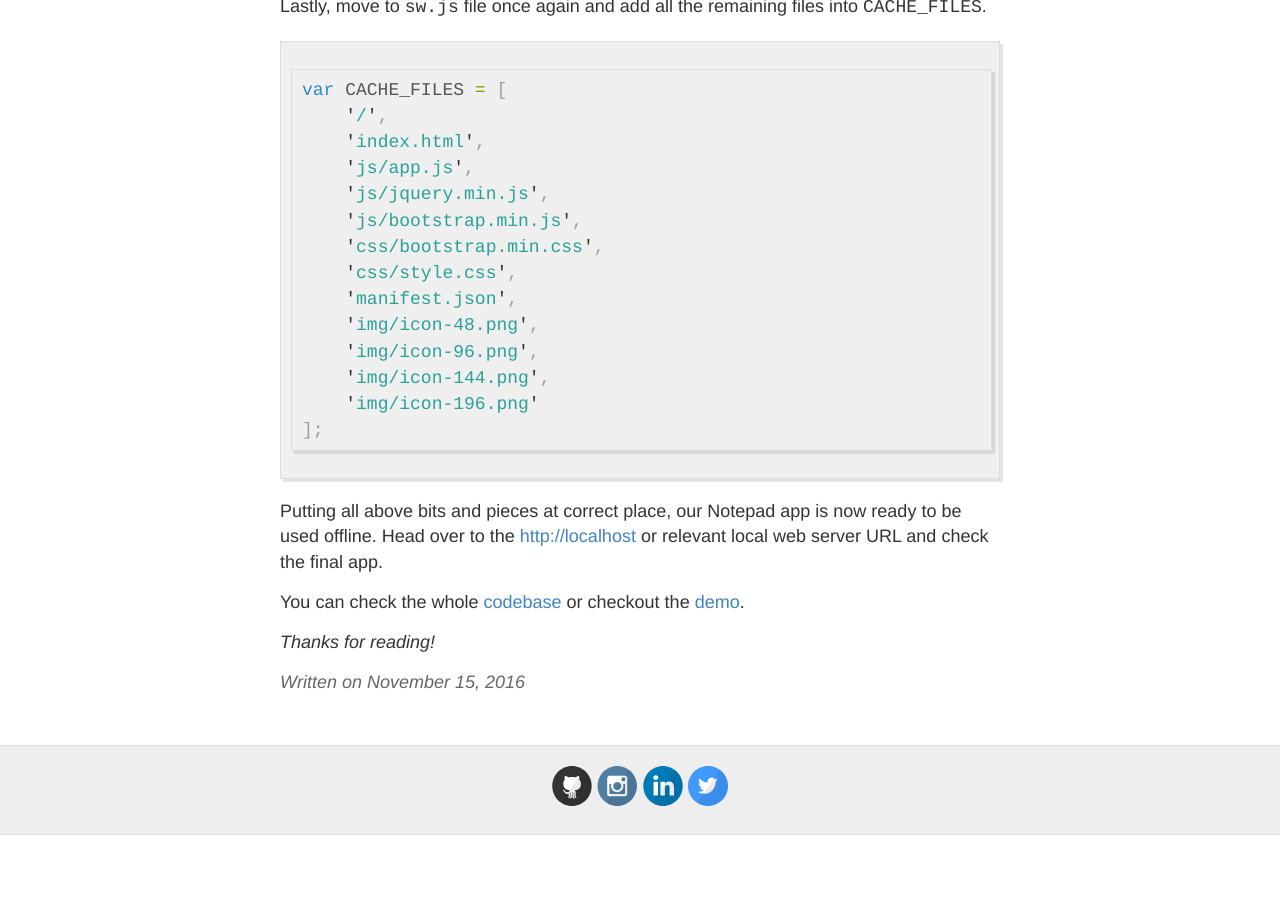
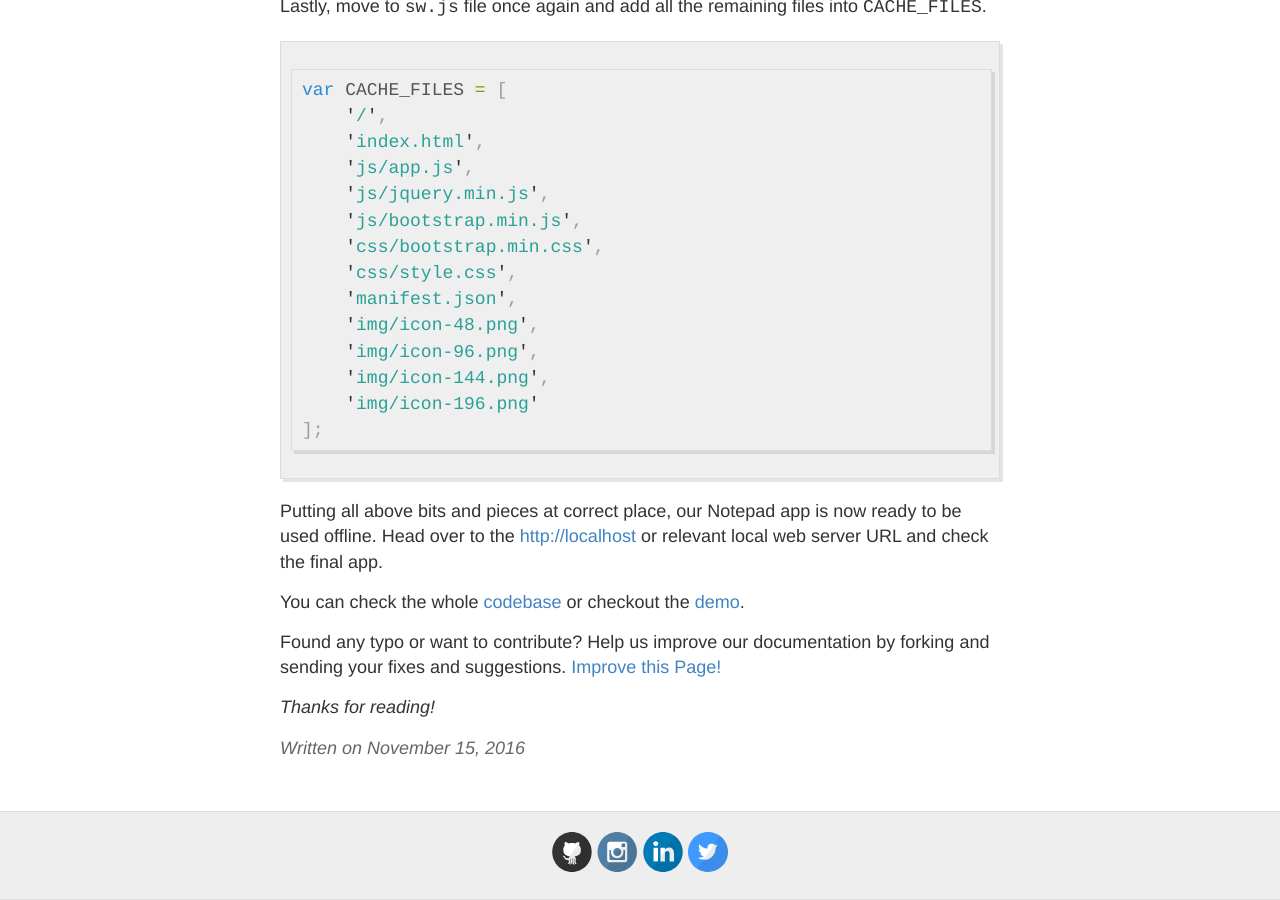
Before and after one commit to varunkumardev/amitmerchant1990.github.io, a Jekyll site: the page built from _posts/2016-11-15-Building-Simple-Offline-Notepad-Using-Service-Worker.md, in a window 1280 px wide and 900 px high, scrolled down 3845 px. Built offline with Jekyll 4.4.1, drawn with Linux system fonts in a browser that asks for light colours; comment, search, counter and statistics services are not loaded; before the commit the page ends 4680 px from its top, so only the background shows below that.

Commit message:
modify post

```diff
--- a/_posts/2016-11-15-Building-Simple-Offline-Notepad-Using-Service-Worker.md
+++ b/_posts/2016-11-15-Building-Simple-Offline-Notepad-Using-Service-Worker.md
@@ -104,4 +104,6 @@ Putting all above bits and pieces at correct place, our Notepad app is now ready
 
 You can check the whole [codebase](https://github.com/amitmerchant1990/notepad) or checkout the [demo](https://www.amitmerchant.com/notepad/).
 
+Found any typo or want to contribute? Help us improve our documentation by forking and sending your fixes and suggestions. [Improve this Page!](https://github.com/amitmerchant1990/amitmerchant1990.github.io/blob/master/_posts/2016-11-15-Building-Simple-Offline-Notepad-Using-Service-Worker.md)
+
 _Thanks for reading!_
```
